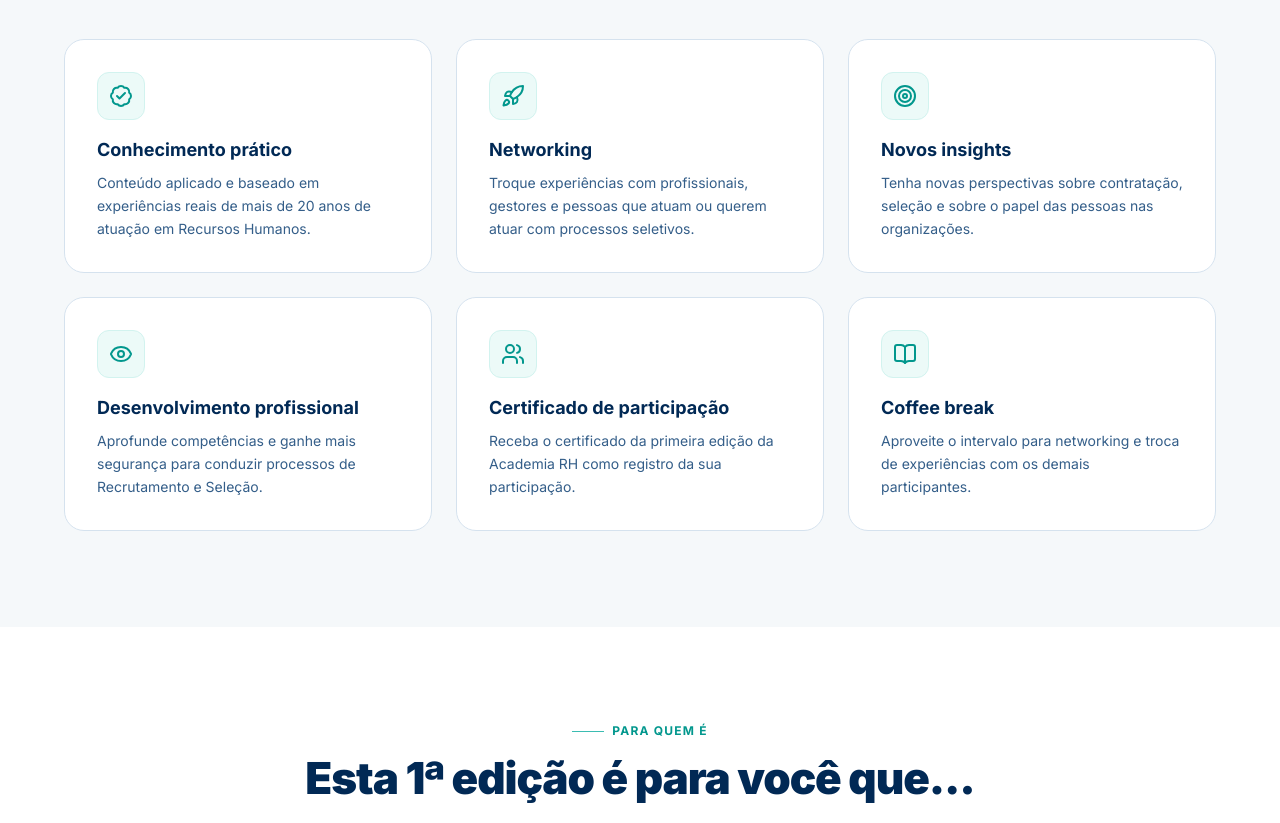
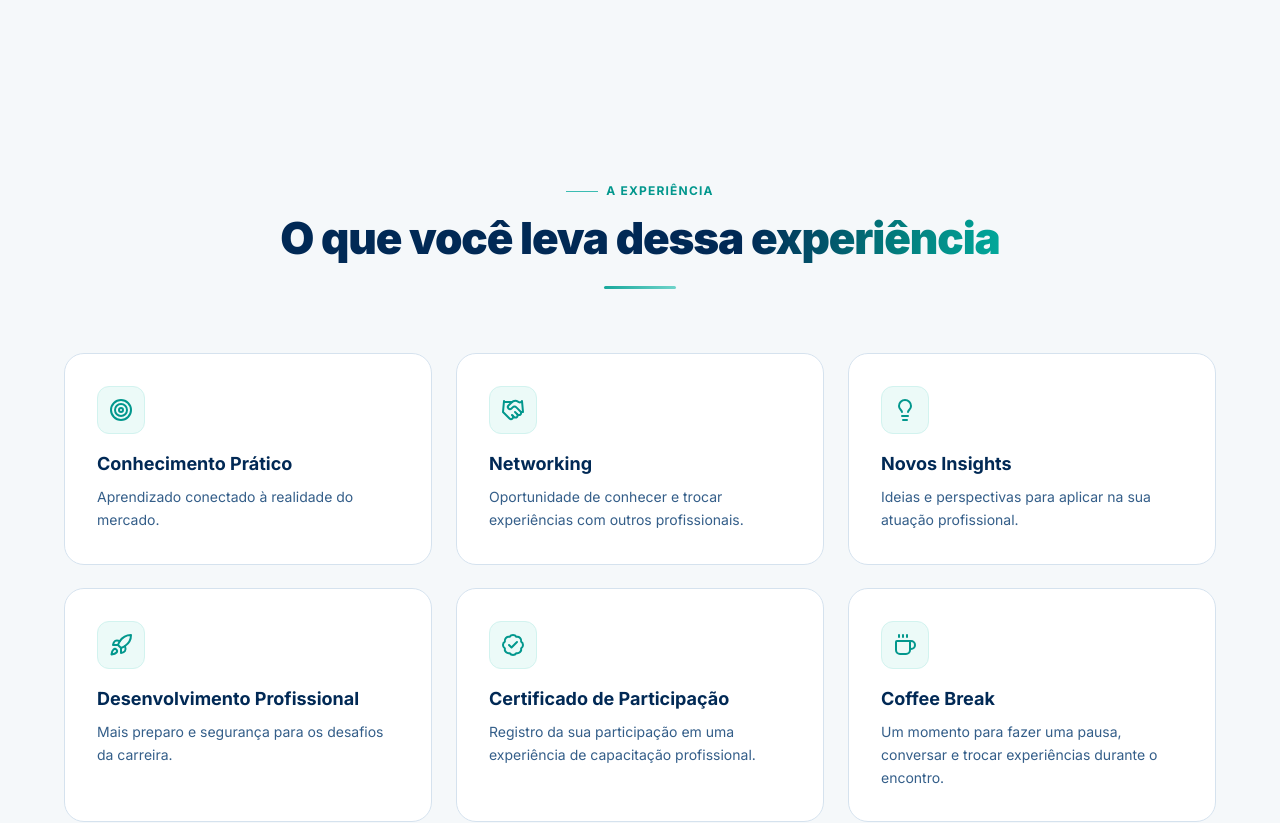
Before and after one commit to caioferraridev/rhleadingpage, a Next.js app: page / in a window 1280 px wide. Shown: the part 1960-2783 px from the top of the page. Built offline with nearby package versions, Linux system fonts and the light colour scheme; no server answers.

Commit message:
content: atualiza posicionamento e experiência da Academia RH

```diff
--- a/src/app/page.tsx
+++ b/src/app/page.tsx
@@ -3,6 +3,7 @@ import { Header } from "@/components/layout/header";
 import { Footer } from "@/components/layout/footer";
 import { Hero } from "@/components/sections/hero";
 import { About } from "@/components/sections/about";
+import { Experience } from "@/components/sections/experience";
 import { WhoFor } from "@/components/sections/who-for";
 import { Speaker } from "@/components/sections/speaker";
 import { EventInfo } from "@/components/sections/event-info";
@@ -78,6 +79,7 @@ export default async function HomePage() {
           loading={loading}
         />
         <About />
+        <Experience />
         <WhoFor />
         <Speaker />
         <EventInfo event={event} />
--- a/src/components/sections/about.tsx
+++ b/src/components/sections/about.tsx
@@ -1,10 +1,5 @@
 import { Section, SectionTitle } from "@/components/ui/section";
-import { Card, CardIcon } from "@/components/ui/card";
 import { Reveal } from "@/components/ui/reveal";
-import { eventConfig } from "@/lib/event-config";
-import { Target, Rocket, BadgeCheck, Eye, Users, BookOpen } from "lucide-react";
-
-const benefitIcons = [BadgeCheck, Rocket, Target, Eye, Users, BookOpen];
 
 export function About() {
   return (
@@ -16,7 +11,7 @@ export function About() {
       </Reveal>
 
       <Reveal delay={100}>
-        <div className="mb-12 max-w-3xl mx-auto text-center space-y-6">
+        <div className="max-w-3xl mx-auto text-center space-y-6">
           <p className="text-lg text-navy-600/80 leading-relaxed">
             A Academia RH nasceu de uma experiência construída ao longo de anos de
             atuação em Recursos Humanos e da vontade de compartilhar aquilo que
@@ -44,23 +39,6 @@ export function About() {
           </p>
         </div>
       </Reveal>
-
-      <div className="grid grid-cols-1 sm:grid-cols-2 lg:grid-cols-3 gap-6">
-        {eventConfig.benefits.map((benefit, index) => {
-          const Icon = benefitIcons[index % benefitIcons.length];
-          return (
-            <Reveal key={benefit.title} delay={index * 60}>
-              <Card hover className="h-full">
-                <CardIcon>
-                  <Icon className="w-6 h-6" />
-                </CardIcon>
-                <h3 className="text-lg font-bold text-navy mb-2">{benefit.title}</h3>
-                <p className="text-navy-600/80 text-sm leading-relaxed">{benefit.description}</p>
-              </Card>
-            </Reveal>
-          );
-        })}
-      </div>
     </Section>
   );
 }
--- /dev/null
+++ b/src/components/sections/experience.tsx
@@ -0,0 +1,36 @@
+import { Section, SectionTitle } from "@/components/ui/section";
+import { Card, CardIcon } from "@/components/ui/card";
+import { Reveal } from "@/components/ui/reveal";
+import { eventConfig } from "@/lib/event-config";
+import { Target, Handshake, Lightbulb, Rocket, BadgeCheck, Coffee } from "lucide-react";
+
+const benefitIcons = [Target, Handshake, Lightbulb, Rocket, BadgeCheck, Coffee];
+
+export function Experience() {
+  return (
+    <Section id="experiencia" className="bg-mist">
+      <Reveal>
+        <SectionTitle eyebrow="A experiência">
+          O que você leva dessa <span className="text-brand-gradient">experiência</span>
+        </SectionTitle>
+      </Reveal>
+
+      <div className="grid grid-cols-1 sm:grid-cols-2 lg:grid-cols-3 gap-6">
+        {eventConfig.benefits.map((benefit, index) => {
+          const Icon = benefitIcons[index % benefitIcons.length];
+          return (
+            <Reveal key={benefit.title} delay={index * 60}>
+              <Card hover className="h-full">
+                <CardIcon>
+                  <Icon className="w-6 h-6" />
+                </CardIcon>
+                <h3 className="text-lg font-bold text-navy mb-2">{benefit.title}</h3>
+                <p className="text-navy-600/80 text-sm leading-relaxed">{benefit.description}</p>
+              </Card>
+            </Reveal>
+          );
+        })}
+      </div>
+    </Section>
+  );
+}
--- a/src/lib/event-config.ts
+++ b/src/lib/event-config.ts
@@ -49,31 +49,31 @@ export const eventConfig = {
     imageUrl: "/images/palestrante.jpeg",
   },
 
-  // Benefits — elements of the participant experience in this first edition
+  // Benefits — what the participant takes away from this experience
   benefits: [
     {
-      title: "Conhecimento prático",
-      description: "Conteúdo aplicado e baseado em experiências reais de mais de 20 anos de atuação em Recursos Humanos.",
+      title: "Conhecimento Prático",
+      description: "Aprendizado conectado à realidade do mercado.",
     },
     {
       title: "Networking",
-      description: "Troque experiências com profissionais, gestores e pessoas que atuam ou querem atuar com processos seletivos.",
+      description: "Oportunidade de conhecer e trocar experiências com outros profissionais.",
     },
     {
-      title: "Novos insights",
-      description: "Tenha novas perspectivas sobre contratação, seleção e sobre o papel das pessoas nas organizações.",
+      title: "Novos Insights",
+      description: "Ideias e perspectivas para aplicar na sua atuação profissional.",
     },
     {
-      title: "Desenvolvimento profissional",
-      description: "Aprofunde competências e ganhe mais segurança para conduzir processos de Recrutamento e Seleção.",
+      title: "Desenvolvimento Profissional",
+      description: "Mais preparo e segurança para os desafios da carreira.",
     },
     {
-      title: "Certificado de participação",
-      description: "Receba o certificado da primeira edição da Academia RH como registro da sua participação.",
+      title: "Certificado de Participação",
+      description: "Registro da sua participação em uma experiência de capacitação profissional.",
     },
     {
-      title: "Coffee break",
-      description: "Aproveite o intervalo para networking e troca de experiências com os demais participantes.",
+      title: "Coffee Break",
+      description: "Um momento para fazer uma pausa, conversar e trocar experiências durante o encontro.",
     },
   ],
 
```
